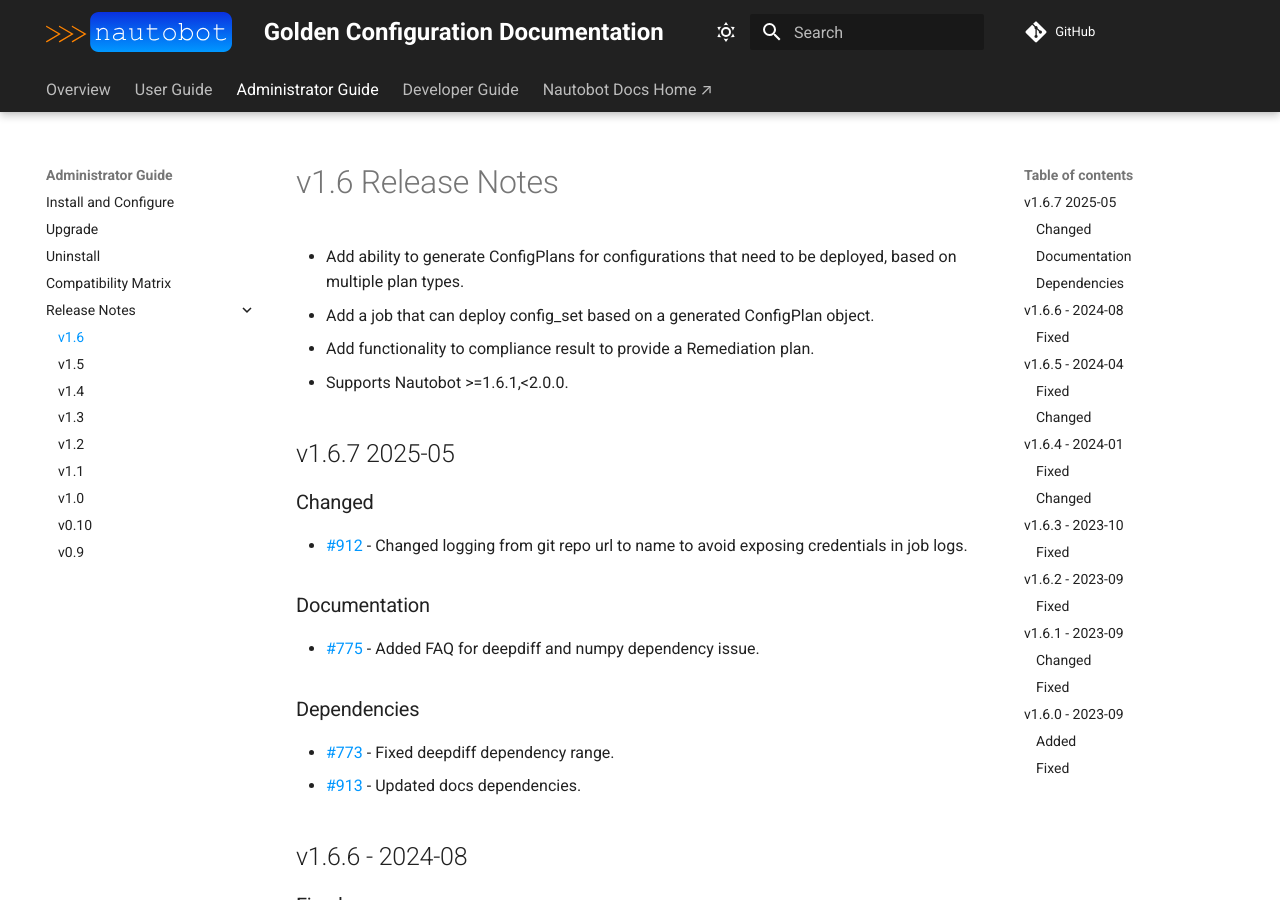
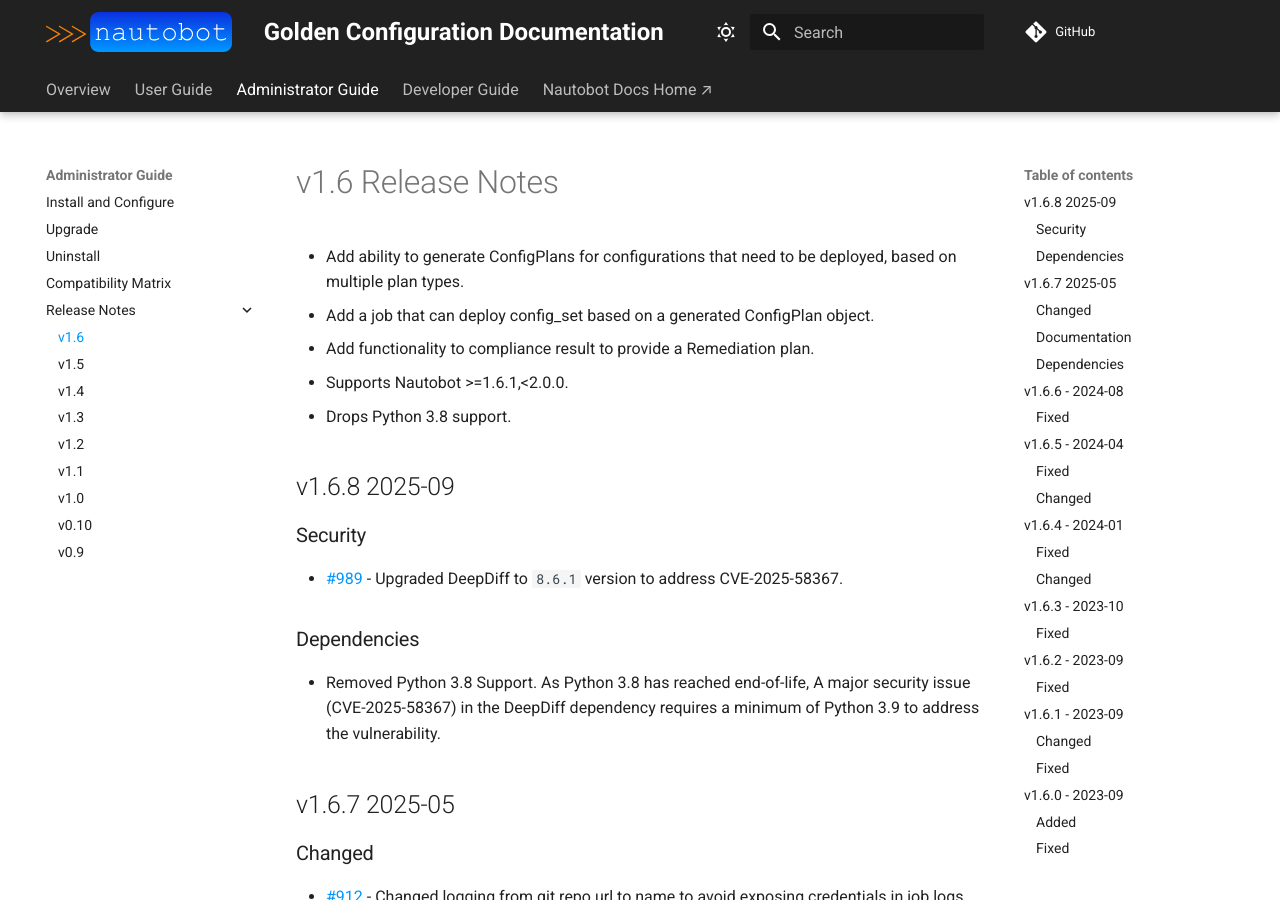
Before and after one commit to nautobot/nautobot-app-golden-config, an MkDocs documentation site: the page built from docs/admin/release_notes/version_1.6.md, in a window 1280 px wide and 900 px high. Built offline with MkDocs 1.6.1 and Material for MkDocs 9.7.7, drawn with Linux system fonts in a browser that asks for light colours; comment, search, counter and statistics services are not loaded.

Commit message:
pin deepdiff for CVE-2025-58367

```diff
--- a/docs/admin/release_notes/version_1.6.md
+++ b/docs/admin/release_notes/version_1.6.md
@@ -4,6 +4,16 @@
 - Add a job that can deploy config_set based on a generated ConfigPlan object.
 - Add functionality to compliance result to provide a Remediation plan.
 - Supports Nautobot >=1.6.1,<2.0.0.
+- Drops Python 3.8 support.
+
+## v1.6.8 2025-09
+
+### Security
+
+- [#989](https://github.com/nautobot/nautobot-app-golden-config/issues/989) - Upgraded DeepDiff to `8.6.1` version to address CVE-2025-58367.
+
+### Dependencies
+- Removed Python 3.8 Support. As Python 3.8 has reached end-of-life, A major security issue (CVE-2025-58367) in the DeepDiff dependency requires a minimum of Python 3.9 to address the vulnerability.
 
 ## v1.6.7 2025-05
 
```
Also changed, not shown: docs/user/app_faq.md (+4 -4 lines), pyproject.toml (+4 -5 lines), 2 other files.
